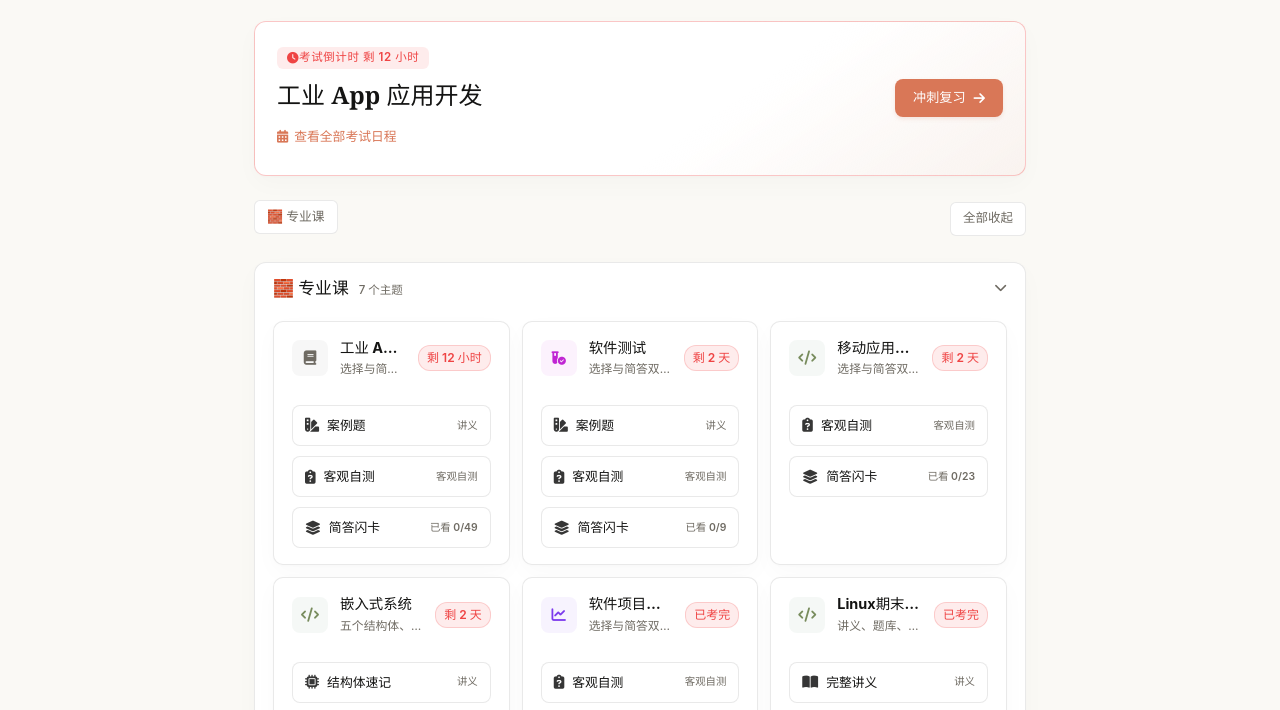
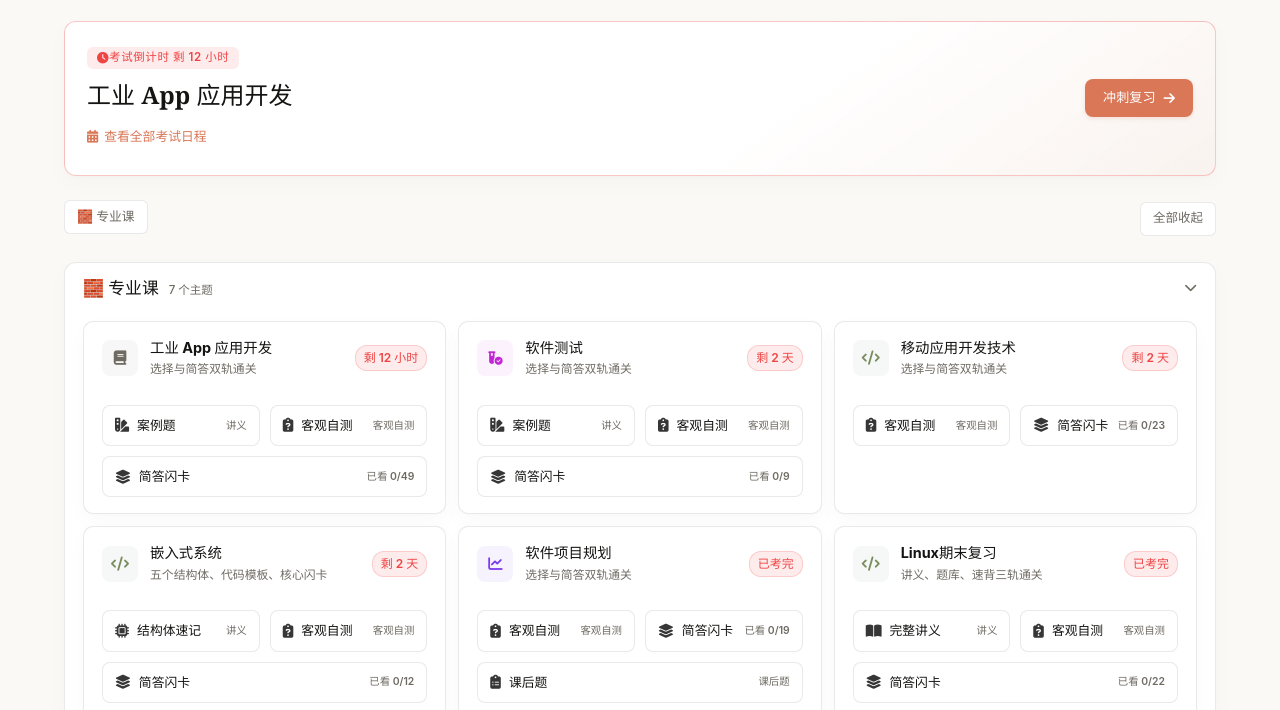
Before and after one commit to zyzcq/math-flashcards, a website: page index.html in a window 1280 px wide. Shown: the part 132-842 px from the top of the page. Drawn offline with nearby package versions, Linux system fonts and the light colour scheme; a small style sheet from the web is missing.

Commit message:
fix(ui): adjust PC layout width and prevent horizontal overflow

```diff
--- a/css/common.css
+++ b/css/common.css
@@ -55,6 +55,7 @@ body {
     overscroll-behavior: none;
     -webkit-tap-highlight-color: transparent;
     transition: background-color 0.4s cubic-bezier(0.25, 0.8, 0.25, 1), color 0.4s cubic-bezier(0.25, 0.8, 0.25, 1), border-color 0.4s cubic-bezier(0.25, 0.8, 0.25, 1);
+    overflow-x: hidden;
 }
 
 /* 物理阻尼凹陷按钮 */
@@ -85,6 +86,7 @@ body {
 html {
     scroll-behavior: smooth;
     background-color: var(--bg-app);
+    overflow-x: hidden;
 }
 
 button,
--- a/css/index.css
+++ b/css/index.css
@@ -1,6 +1,7 @@
 .home-page {
     min-height: 100vh;
-    width: min(100%, 820px);         /* 适度收窄，更符合文章和学习主页的紧凑高级感 */
+    width: 100%;
+    max-width: 820px;
     margin: 0 auto;
     padding: 36px 24px 64px;
     color: var(--text-main);
@@ -501,6 +502,9 @@
 }
 
 @media (min-width: 1024px) {
+    .home-page {
+        max-width: 1200px;
+    }
     .study-list {
         grid-template-columns: repeat(3, minmax(0, 1fr));
     }
--- a/css/study.css
+++ b/css/study.css
@@ -505,8 +505,8 @@ button:disabled {
 
 @media (min-width: 700px) {
     .app-container {
-        width: min(94vw, 880px);
-        max-width: 880px;
+        width: min(94vw, 680px);
+        max-width: 680px;
     }
 
     .app-container > .p-6 {
```
